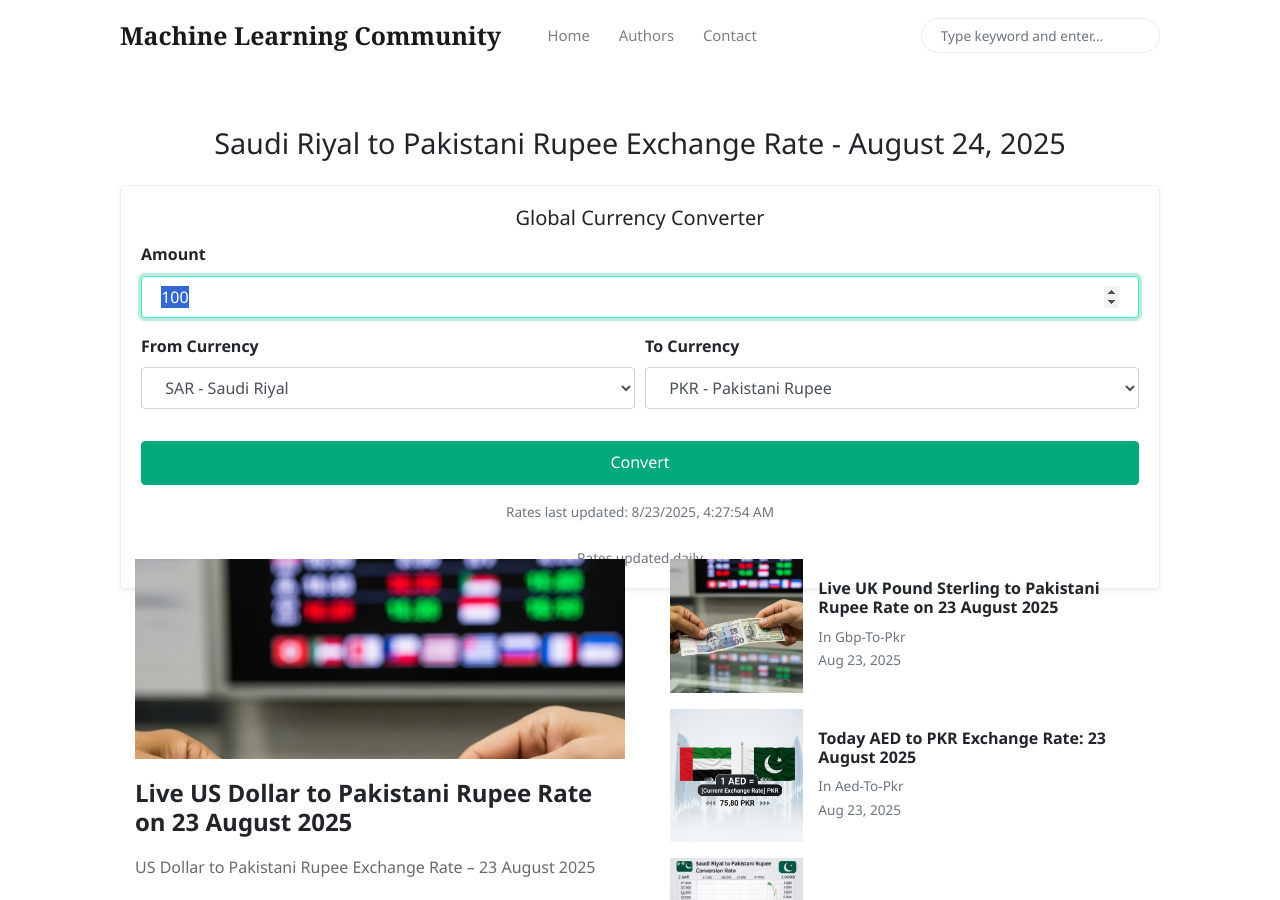
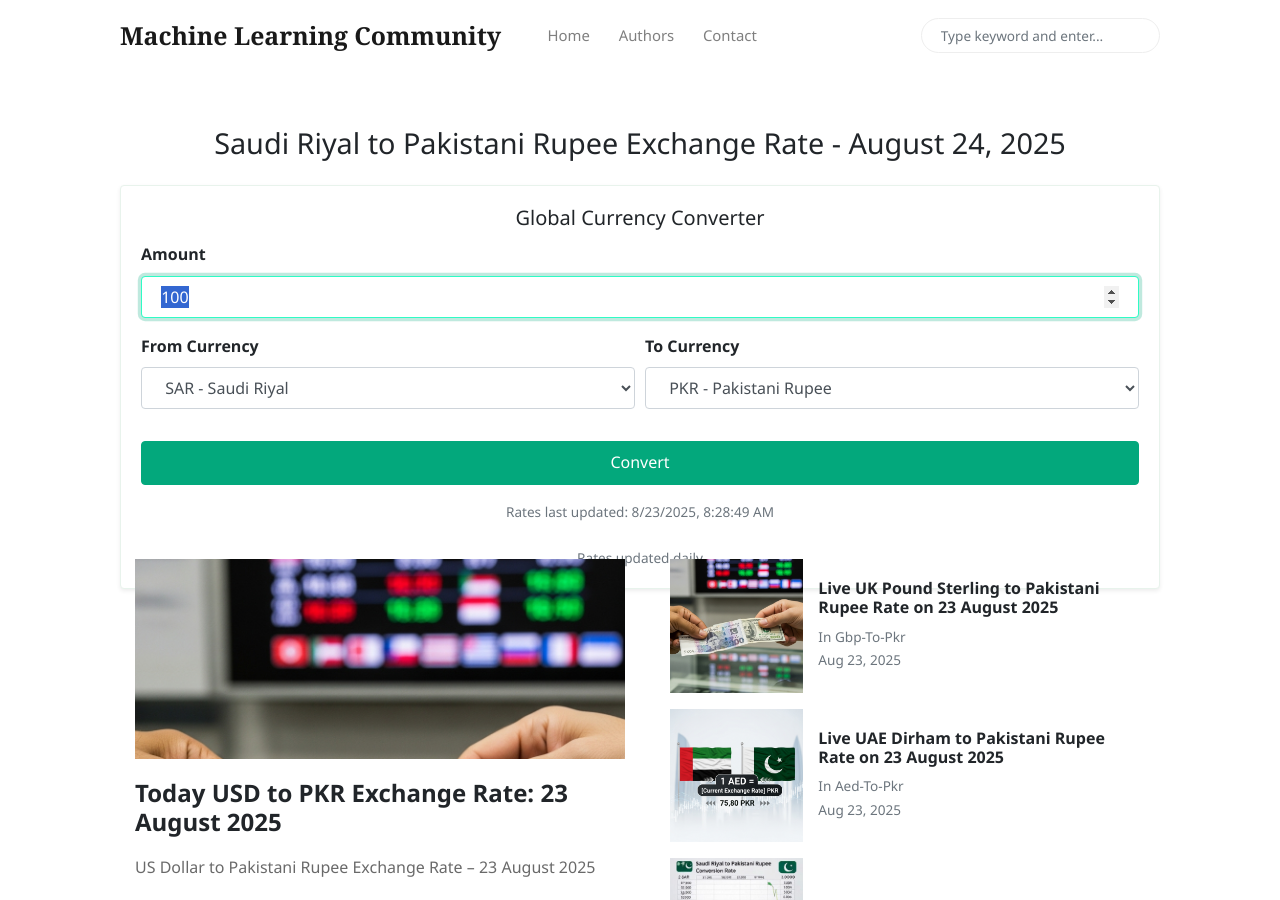
Before and after one commit to mlcom/mlcom.github.io, a Jekyll site: the page built from index.html, in a window 1280 px wide and 900 px high. Built offline with Jekyll 4.4.1, drawn with Linux system fonts in a browser that asks for light colours; nearby versions of some CDN libraries; the list of posts is cut into pages by our own code.

Commit message:
Automated: Update currency rates and generate daily posts

```diff
--- a/_data/rates.yml
+++ b/_data/rates.yml
@@ -1,4 +1,4 @@
-last_updated_utc: '2025-08-23T04:27:54.011412+00:00'
+last_updated_utc: '2025-08-23T08:28:49.956368+00:00'
 rates:
   AED: 3.6725
   AFN: 68.7578
--- a/_posts/2025-08-23-today-uae-dirham-to-pkr-exchange-rate-august-2025-prices-updated-aed-to-pkr.md
+++ b/_posts/2025-08-23-today-uae-dirham-to-pkr-exchange-rate-august-2025-prices-updated-aed-to-pkr.md
@@ -1,6 +1,6 @@
 ---
 layout: post
-title:  'Today AED to PKR Exchange Rate: 23 August 2025'
+title:  'Live UAE Dirham to Pakistani Rupee Rate on 23 August 2025'
 author: jane
 categories: [ aed-to-pkr ]
 image: assets/images/aed-to-pkr-rate-today.jpg
--- a/_posts/2025-08-23-today-us-dollar-to-pkr-exchange-rate-august-2025-prices-updated-usd-to-pkr.md
+++ b/_posts/2025-08-23-today-us-dollar-to-pkr-exchange-rate-august-2025-prices-updated-usd-to-pkr.md
@@ -1,6 +1,6 @@
 ---
 layout: post
-title:  'Live US Dollar to Pakistani Rupee Rate on 23 August 2025'
+title:  'Today USD to PKR Exchange Rate: 23 August 2025'
 author: jane
 categories: [ usd-to-pkr ]
 image: assets/images/usd-to-pkr-rate-today.jpg
```
